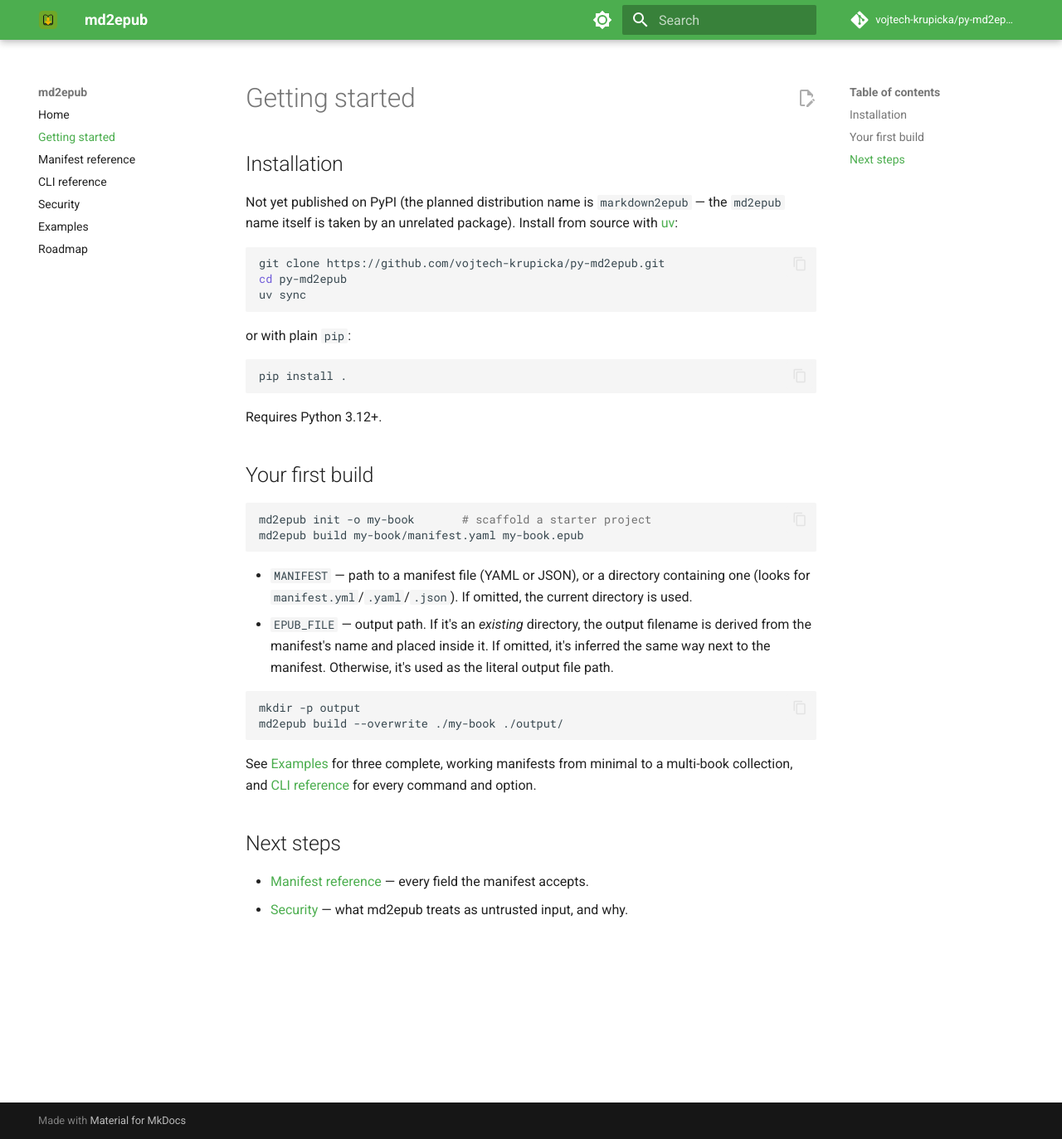
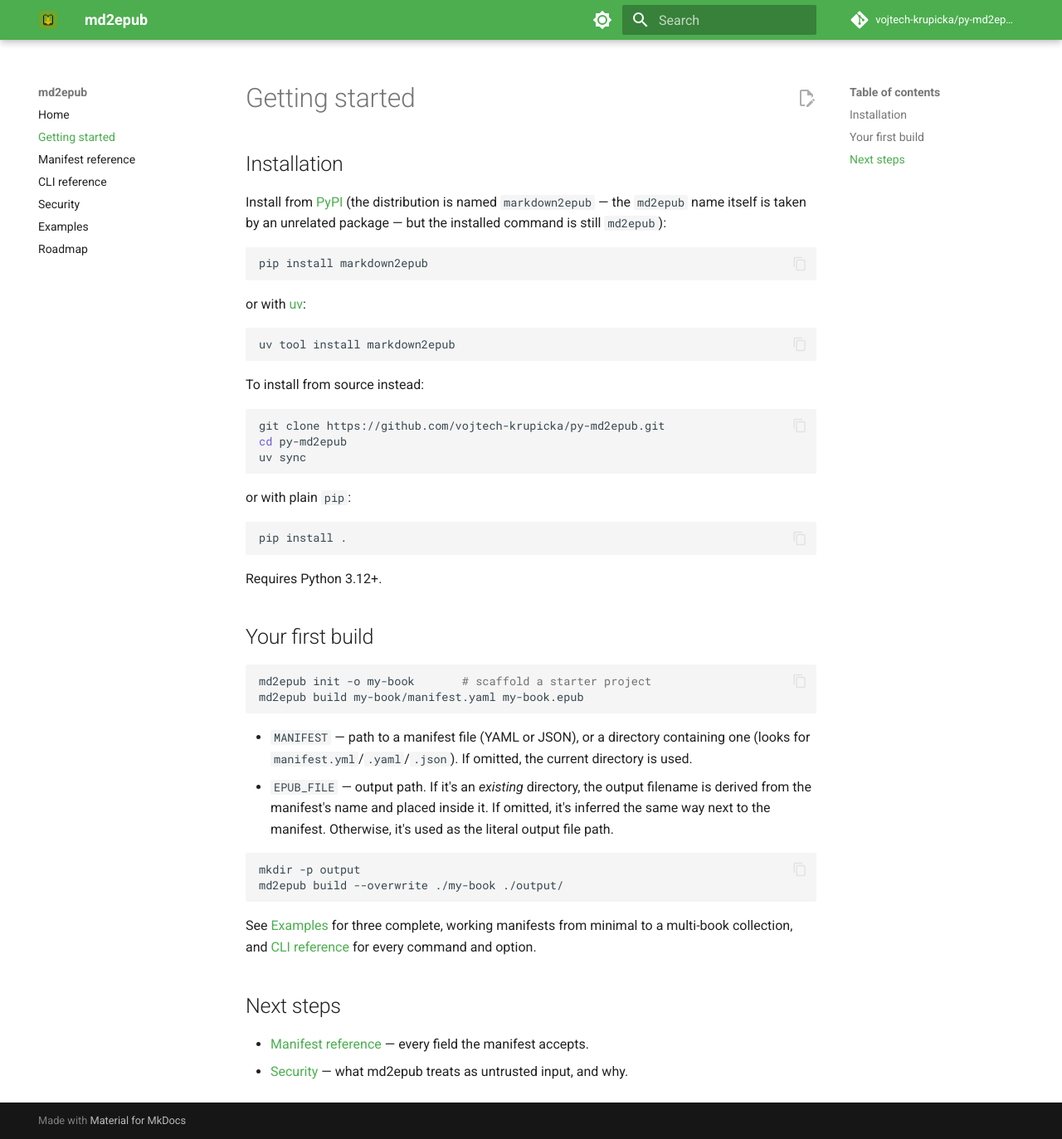
Before and after one commit to vojtech-krupicka/py-md2epub, an MkDocs documentation site: the page built from docs/getting-started.md, in a window 1280 px wide and 1373 px high. Shown: the whole window at 83% size. Built offline with MkDocs 1.6.1 and Material for MkDocs 9.7.7, drawn with Linux system fonts in a browser that asks for light colours; comment, search, counter and statistics services are not loaded.

````diff
--- a/docs/getting-started.md
+++ b/docs/getting-started.md
@@ -2,9 +2,21 @@
 
 ## Installation
 
-Not yet published on PyPI (the planned distribution name is `markdown2epub` — the `md2epub` name
-itself is taken by an unrelated package). Install from source with
-[uv](https://docs.astral.sh/uv/):
+Install from [PyPI](https://pypi.org/project/markdown2epub/) (the distribution is named
+`markdown2epub` — the `md2epub` name itself is taken by an unrelated package — but the installed
+command is still `md2epub`):
+
+```bash
+pip install markdown2epub
+```
+
+or with [uv](https://docs.astral.sh/uv/):
+
+```bash
+uv tool install markdown2epub
+```
+
+To install from source instead:
 
 ```bash
 git clone https://github.com/vojtech-krupicka/py-md2epub.git
--- a/md2epub/__init__.py
+++ b/md2epub/__init__.py
@@ -2,7 +2,7 @@
 
 # A Python implementation of an EPUB creator from Markdown chapter files.
 
-# Documentation: https://github.com/vojtech-krupicka/py-md2epub/blob/main/README.md
+# Documentation: https://vojtech-krupicka.github.io/py-md2epub/
 # GitHub: https://github.com/vojtech-krupicka/py-md2epub
 # PyPI: https://pypi.org/project/markdown2epub/
 
--- a/pyproject.toml
+++ b/pyproject.toml
@@ -39,7 +39,7 @@ docs = [
 
 [project.urls]
 Homepage = "https://github.com/vojtech-krupicka/py-md2epub"
-Documentation = "https://github.com/vojtech-krupicka/py-md2epub/blob/main/README.md"
+Documentation = "https://vojtech-krupicka.github.io/py-md2epub/"
 Repository = "https://github.com/vojtech-krupicka/py-md2epub"
 Issues = "https://github.com/vojtech-krupicka/py-md2epub/issues"
 Changelog = "https://github.com/vojtech-krupicka/py-md2epub/blob/main/CHANGELOG.md"
````
Also changed, not shown: README.md (+3 -3 lines), docs/manifest-reference/openapi.yaml (+7 -4 lines), docs/manifest-reference/swagger-ui.html (+1 -1 lines), 1 other file.
